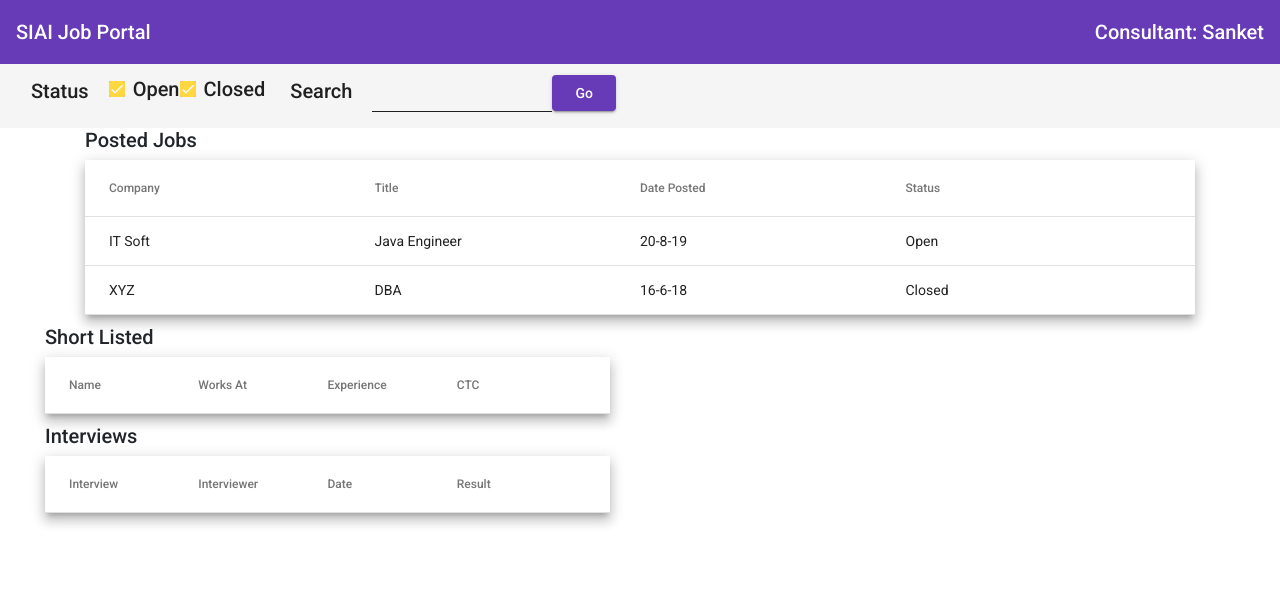
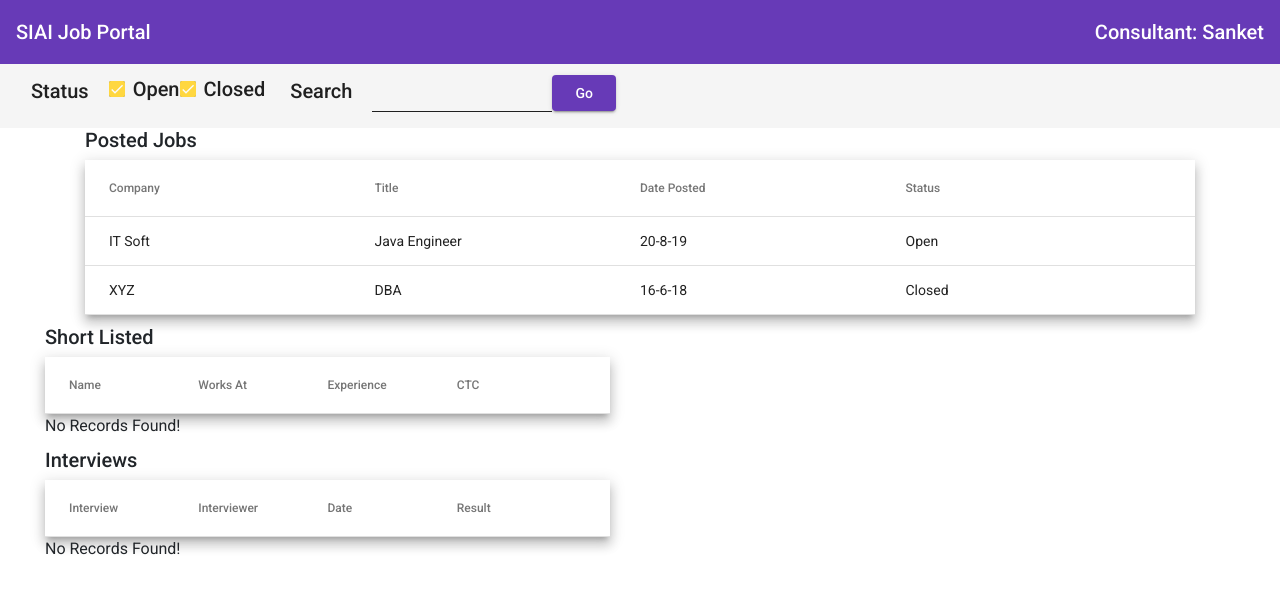
Before and after one commit to Sankey28/SIAIJobPortal, an Angular app: page / in a window 1280 px wide. Shown: the top 594 px of the page. Built offline with nearby package versions, Linux system fonts and the light colour scheme.

Commit message:
Empty table errors message

```diff
--- a/src/app/jobs/interviews/interviews.component.html
+++ b/src/app/jobs/interviews/interviews.component.html
@@ -28,4 +28,5 @@
     <mat-header-row *matHeaderRowDef="displayedColumns; sticky: true"></mat-header-row>
     <mat-row *matRowDef="let row; columns: displayedColumns;"></mat-row>
   </mat-table>
+  <div *ngIf="candidateInterviews.length===0">No Records Found!</div>
 </div>
--- a/src/app/jobs/posted-jobs/posted-jobs.component.html
+++ b/src/app/jobs/posted-jobs/posted-jobs.component.html
@@ -29,4 +29,5 @@
     <mat-row style="cursor: pointer;" [ngClass]="{'highlight': selectedRowIndex == row.Id}"
       *matRowDef="let row; columns: displayedColumns;" (click)="getCandidates(row)"></mat-row>
   </mat-table>
+  <div *ngIf="jobsList.length===0">No Records Found!</div>
 </div>
--- a/src/app/jobs/short-listed-candidates/short-listed-candidates.component.html
+++ b/src/app/jobs/short-listed-candidates/short-listed-candidates.component.html
@@ -29,4 +29,5 @@
     <mat-row style="cursor: pointer;" [ngClass]="{'highlight': selectedRowIndex == row.Id}"
       *matRowDef="let row; columns: displayedColumns;" (click)="getInterviews(row)"></mat-row>
   </mat-table>
+  <div *ngIf="shortListedCandidates.length===0">No Records Found!</div>
 </div>
```
